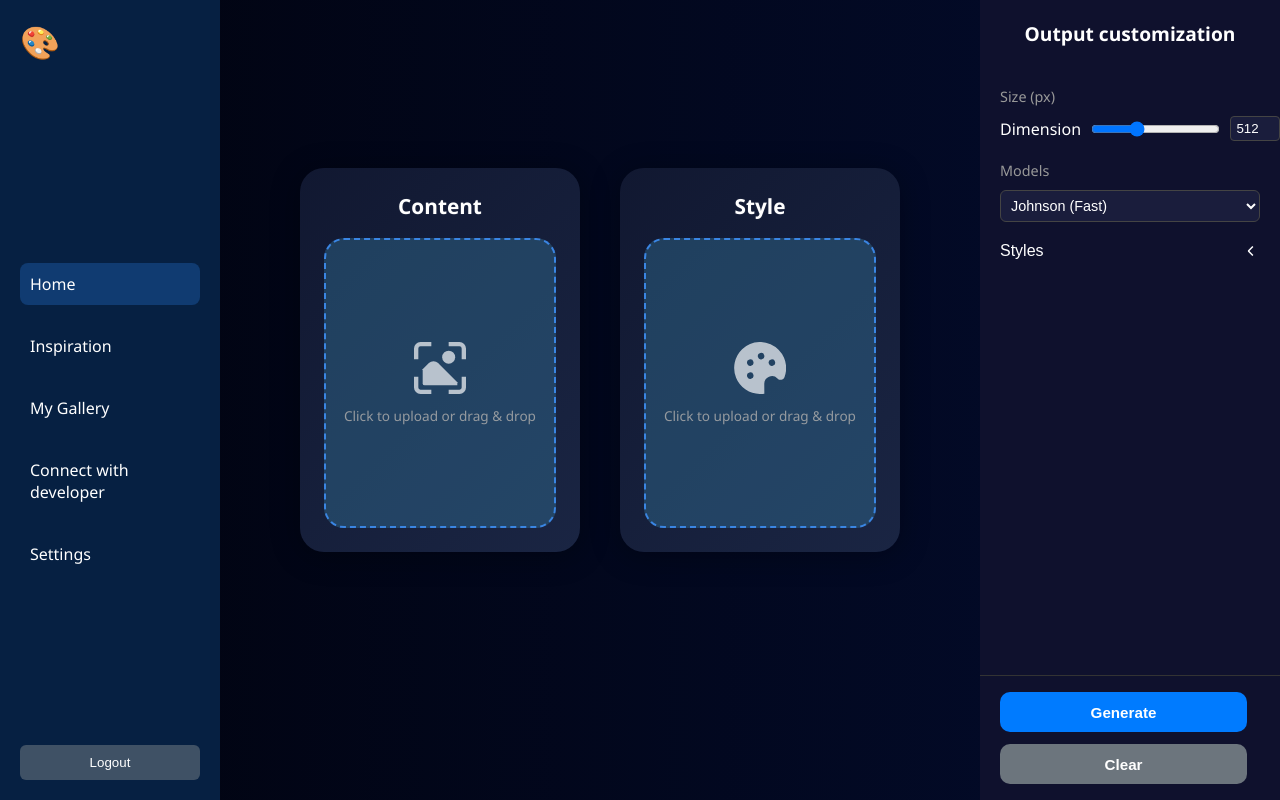
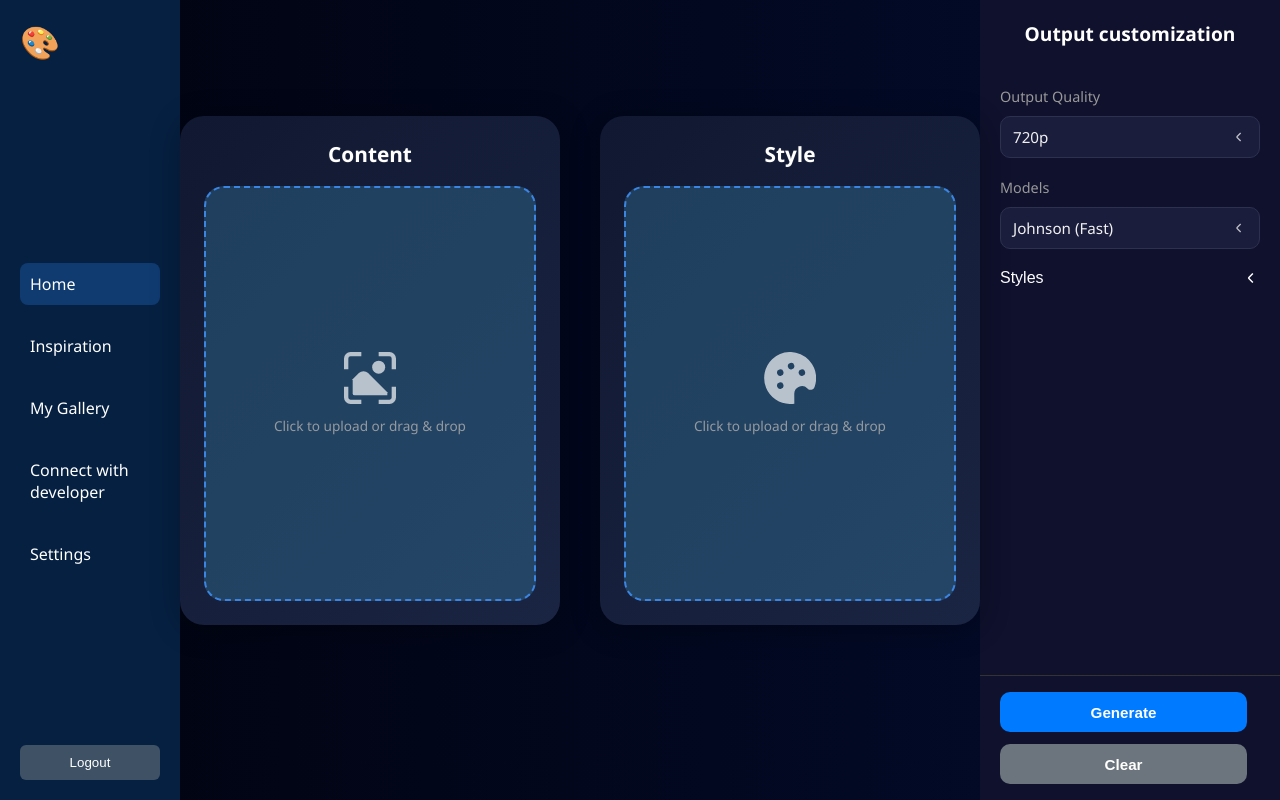
Before and after one commit to eldrickyoong/MDS13-NST-Application, a Django app: page /create/ in a window 1280 px wide. Run offline with Django 5.2, Linux system fonts and the light colour scheme; data that the repository does not hold is empty; some libraries are stand-ins or nearby versions.

Commit message:
made changes to UI

```diff
--- a/stylizer/transfer/static/css/style.css
+++ b/stylizer/transfer/static/css/style.css
@@ -84,16 +84,25 @@
 
 /* Upload Section */
 .upload-section {
+  --upload-section-size: 800px;
+  width: var(--upload-section-size);
   display: flex;
   justify-content: center;
   align-items: flex-start;
   gap: 40px;
-  margin-bottom: 20px;
-  transition: transform 0.5s ease;
+  transition: transform 0.2s ease, width 0.5s ease;
+}
+
+.upload-section.shift-up {
+  transform: translateY(-50px);
+}
+
+.upload-section.shrink {
+  --upload-section-size: 550px;
 }
 
 .upload-card {
-  width: 280px;
+  width: var(--upload-section-size);
   aspect-ratio: 1/1.25;
   background: linear-gradient(135deg, #111831, #1a2543);
   border-radius: 1.5rem;
@@ -139,6 +148,8 @@
   =============================================*/
 }
 .upload-card .upload-area .upload-inner {
+  width: 100%;
+  height: 100%;
   display: flex;
   flex-direction: column;
   align-items: center;
@@ -299,34 +310,94 @@
   margin-bottom: 10px;
 }
 
-.slider-group {
-  display: flex;
-  align-items: center;
-  gap: 10px;
+.custom-dropdown {
+  position: relative;
+  width: 100%;
+  user-select: none;
+  background: #1a1d3c;
+  border: 1px solid #2e314e;
+  border-radius: 10px;
+  font-size: 0.95rem;
+  color: #f1f1f1;
+  cursor: pointer;
+}
+.custom-dropdown:focus, .custom-dropdown:hover {
+  outline: none;
+  box-shadow: 0 0 0 2px #4f9dfb;
+}
+.custom-dropdown:focus .dropdown-icon, .custom-dropdown:hover .dropdown-icon {
+  opacity: 1;
+  filter: drop-shadow(0 0 1px #fff) brightness(1.4);
+}
+.custom-dropdown .dropdown-selected {
+  padding: 10px 12px;
+  border-radius: 10px;
+}
+.custom-dropdown .dropdown-icon {
+  position: absolute;
+  top: 50%;
+  right: 12px;
+  width: 16px;
+  height: 16px;
+  transform: translateY(-50%);
+  transition: transform 0.2s ease;
+  pointer-events: none;
+  opacity: 0.7;
 }
 
-.slider-group input[type=range] {
-  flex: 1;
+.dropdown-options {
+  max-height: 0;
+  position: absolute;
+  overflow: hidden;
+  overflow-anchor: none;
+  top: 100%;
+  left: 0;
+  z-index: 10;
+  width: 100%;
+  margin: 0;
+  padding: 0;
+  list-style: none;
+  background: #1a1d3c;
+  border: 1px solid #2e314e;
+  border-top: none;
+  border-radius: 0 0 10px 10px;
+  overflow-y: auto;
+  opacity: 0;
+}
+.dropdown-options::-webkit-scrollbar {
+  width: 6px;
+}
+.dropdown-options::-webkit-scrollbar-thumb {
+  background: #4f9dfb;
+  border-radius: 3px;
+}
+.dropdown-options .dropdown-option {
+  padding: 10px 12px;
+  transition: background 0.2s ease;
+  cursor: pointer;
+}
+.dropdown-options .dropdown-option.selected {
+  background: #4f9dfb;
+  color: #fff;
+}
+.dropdown-options .dropdown-option:hover {
+  background: rgba(161, 201, 250, 0.7529411765);
+  color: #fff;
+}
+.dropdown-options .dropdown-option:hover.selected {
+  background: #4f9dfb;
+  color: #fff;
 }
 
-.slider-group input[type=number] {
-  width: 50px;
-  background: #1a1d3c;
-  color: white;
-  border: 1px solid #444;
-  border-radius: 4px;
-  padding: 4px;
-  text-align: center;
+.custom-dropdown.open .dropdown-options {
+  max-height: 300px;
+  opacity: 1;
+  pointer-events: auto;
 }
 
-.model-selector {
-  width: 100%;
-  padding: 6px;
-  border-radius: 6px;
-  font-size: 0.9rem;
-  background: #1a1d3c;
-  color: white;
-  border: 1px solid #444;
+.custom-dropdown.open .dropdown-icon {
+  transform: translateY(-50%) rotate(-90deg);
+  transition: transform 0.1s ease;
 }
 
 /* =============================================
--- a/stylizer/transfer/static/js/script.js
+++ b/stylizer/transfer/static/js/script.js
@@ -11,8 +11,7 @@
 const resultImage = document.getElementById("stylized-image");
 const uploadSection = document.querySelector(".upload-section");
 const contentInput = document.getElementById("content-upload");
-const modelSelector = document.getElementById("model-selector");
-const modelInput = document.getElementById("selected-model-name");
+const modelInput = document.getElementById("selected-model-value");
 const fileInput = document.getElementById("content-upload");
 const previewImage = document.getElementById("preview-image-content");
 const previewContainer = document.getElementById("preview-container-content");
@@ -44,7 +43,9 @@
     const blob = await response.blob();
     resultImage.src = URL.createObjectURL(blob);
     resultContainer.style.display = "block";
+
     uploadSection.classList.add("shift-up");
+    uploadSection.classList.add("shrink");
   } catch (error) {
     console.error("Error:", error);
     alert("Failed to stylize image.");
@@ -178,12 +179,12 @@
 /**
  * ========== Range Sync ==========
  */
-const dimensionSlider = document.getElementById("dimension-slider");
-const dimensionValue = document.getElementById("dimension-value");
+// const dimensionSlider = document.getElementById("dimension-slider");
+// const dimensionValue = document.getElementById("dimension-value");
 
-dimensionSlider.addEventListener("input", () => {
-  dimensionValue.value = dimensionSlider.value;
-});
+// dimensionSlider.addEventListener("input", () => {
+//   dimensionValue.value = dimensionSlider.value;
+// });
 
 
 /**
@@ -213,10 +214,10 @@
   document.getElementById("style-upload").value = "";
   document.getElementById("style-gallery").innerHTML = "";
 
-  modelSelector.selectedIndex = 0;
-  modelInput.value = modelSelector.value;
+  // modelSelector.selectedIndex = 0;
+  // modelInput.value = modelSelector.value;
 
-  loadStyleThumbnails(modelSelector.value);
+  // loadStyleThumbnails(modelSelector.value);
 }
 
 
@@ -240,12 +241,8 @@
  */
 window.addEventListener("DOMContentLoaded", () => {
 
-  modelSelector.addEventListener("change", () => {
-    modelInput.value = modelSelector.value;
-    loadStyleThumbnails(modelSelector.value);
-  });
-
-  loadStyleThumbnails(modelSelector.value);
+  const modelName = document.getElementById("selected-model-value");
+  loadStyleThumbnails(modelName.value);
 
   document.getElementById("full-overlay-content").addEventListener("click", (e) => {
     e.stopPropagation();
@@ -269,12 +266,59 @@
     dropAreaSelectorId: "style-box",
   });
 
-  // Load styles when a model is selected
-  modelSelector.addEventListener("change", () => {
-    modelInput.value = modelSelector.value;
-    loadStyleThumbnails(modelSelector.value);
+});
+
+/**
+ * ========== Dropdown Box ==========
+ */
+function setupDropdown({ dropdownId, selectedId, optionsId, hiddenInputId, onChange = null }) {
+  const dropdown = document.getElementById(dropdownId);
+  const selected = document.getElementById(selectedId);
+  const options = document.getElementById(optionsId);
+  const hiddenInput = document.getElementById(hiddenInputId);
+
+  dropdown.addEventListener("click", (e) => {
+    if (e.target === selected) {
+      dropdown.classList.toggle("open");
+    }
   });
 
-  // Initial load
-  loadStyleThumbnails(modelSelector.value);
+  options.addEventListener("click", (e) => {
+    if (e.target.classList.contains("dropdown-option")) {
+      dropdown.classList.remove("open");
+
+      const value = e.target.dataset.value;
+      selected.textContent = e.target.textContent;
+      hiddenInput.value = value;
+
+      options.querySelectorAll(".dropdown-option").forEach(opt => opt.classList.remove("selected"));
+      e.target.classList.add("selected");
+
+      if (onChange) onChange(value);
+    }
+  });
+
+  document.addEventListener("click", (e) => {
+    if (!dropdown.contains(e.target)) {
+      dropdown.classList.remove("open");
+    }
+  });
+}
+
+document.addEventListener("DOMContentLoaded", () => {
+  setupDropdown({
+    dropdownId: "model-dropdown",
+    selectedId: "selected-model",
+    optionsId: "model-options",
+    hiddenInputId: "selected-model-value",
+    onChange: loadStyleThumbnails
+  });
+
+  setupDropdown({
+    dropdownId: "quality-dropdown",
+    selectedId: "selected-quality",
+    optionsId: "quality-options",
+    hiddenInputId: "selected-quality-value",
+    onChange: (val) => console.log("Quality selected:", val)
+  });
 });
--- a/stylizer/transfer/templates/create.html
+++ b/stylizer/transfer/templates/create.html
@@ -67,7 +67,6 @@
             <h3 class="upload-title">Style</h3>
 
             <div class="upload-area" id="style-box">
-              <input type="hidden" id="selected-style-path" name="style_path">
               <input type="file" id="style-upload" hidden>
 
               <!-- Before upload -->
@@ -108,24 +107,47 @@
           <h3 class="panel-header">Output customization</h3>
 
           <!-- Output Size Slider -->
-          <div class="section">
+          <!-- <div class="section">
             <p>Size (px)</p>
             <div class="slider-group">
               <label for="dimension-slider">Dimension</label>
               <input type="range" id="dimension-slider" min="256" max="1024" step="32" value="512" />
               <input type="number" id="dimension-value" value="512" readonly />
             </div>
+          </div> -->
+
+          <!-- Output Quality Selection -->
+          <div class="section">
+            <p>Output Quality</p>
+            <div class="custom-dropdown" id="quality-dropdown" tabindex="0" role="listbox" aria-activedescendant="quality-1">
+              <div class="dropdown-selected" id="selected-quality">720p</div>
+              <ul class="dropdown-options" id="quality-options">
+                <li class="dropdown-option" id="quality-0" data-value="360p">360p</li>
+                <li class="dropdown-option selected" id="quality-1" data-value="720p">720p</li>
+                <li class="dropdown-option" id="quality-2" data-value="1080p">1080p</li>
+              </ul>
+              <img class="dropdown-icon" src="{% static 'icons/angle-small-left-white.svg' %}" alt="Dropdown arrow">
+            </div>
+            <!-- Hidden actual input to store the value -->
+            <input type="hidden" id="selected-quality-value" name="quality_value" value="720p">
           </div>
 
           <!-- Model Selection -->
           <div class="section">
-            <input type="hidden" name="model_name" id="selected-model-name" value="johnson_fast_style" />
             <p>Models</p>
-            <select id="model-selector" class="model-selector">
-              <option value="johnson_fast_style">Johnson (Fast)</option>
-              <option value="gatys_iterative_style">Gatys (Iterative)</option>
-            </select>
+            <div class="custom-dropdown" id="model-dropdown" tabindex="0" role="listbox" aria-activedescendant="model-0">
+              <div class="dropdown-selected" id="selected-model">Johnson (Fast)</div>
+              <ul class="dropdown-options" id="model-options">
+                <li class="dropdown-option selected" id="model-0" data-value="johnson_fast_style">Johnson (Fast)</li>
+                <li class="dropdown-option" id="model-1" data-value="gatys_iterative_style">Gatys (Iterative)</li>
+              </ul>
+              <img class="dropdown-icon" src="{% static 'icons/angle-small-left-white.svg' %}" alt="Dropdown arrow">
+            </div>
+            <!-- Hidden actual input to store the value -->
+            <input type="hidden" id="selected-model-value" name="model_value" value="johnson_fast_style">
           </div>
+
+
 
           <!-- Style Gallery Section -->
           <button class="section-toggle" aria-expanded="false" onclick="toggleStyleSection(this)">
```
Also changed, not shown: app.py (+0 -10 lines), stylizer/transfer/static/scss/components/_customization.scss (+113 -22 lines), stylizer/transfer/static/scss/components/_upload.scss (+13 -3 lines), 1 other file.
